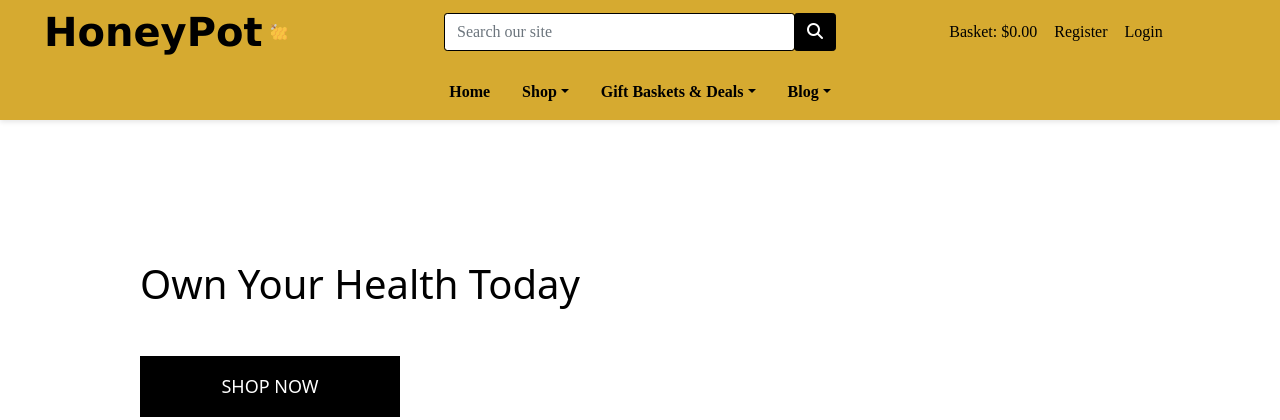
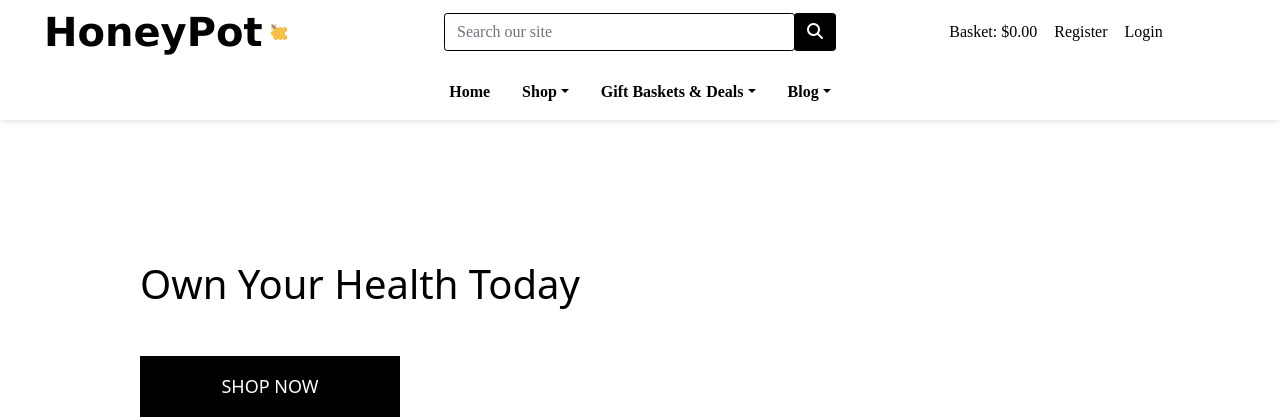
Before and after one commit to petra66orii/honeypot, a Django app: page / in a window 1280 px wide. Shown: the top 420 px of the page. Run offline with Django 3.2, Linux system fonts and the light colour scheme; some libraries are stand-ins or nearby versions; some web fonts are replaced.

Commit message:
Change header color

```diff
--- a/static/css/base.css
+++ b/static/css/base.css
@@ -13,7 +13,7 @@ html {
 }
 
 header {
-    background: rgb(214, 170, 48);
+    background: rgb(255, 255, 255);
     box-shadow: 0px 2px 5px rgba(0, 0, 0, 0.1);
     z-index: 1030;
     width: 100%;
```
